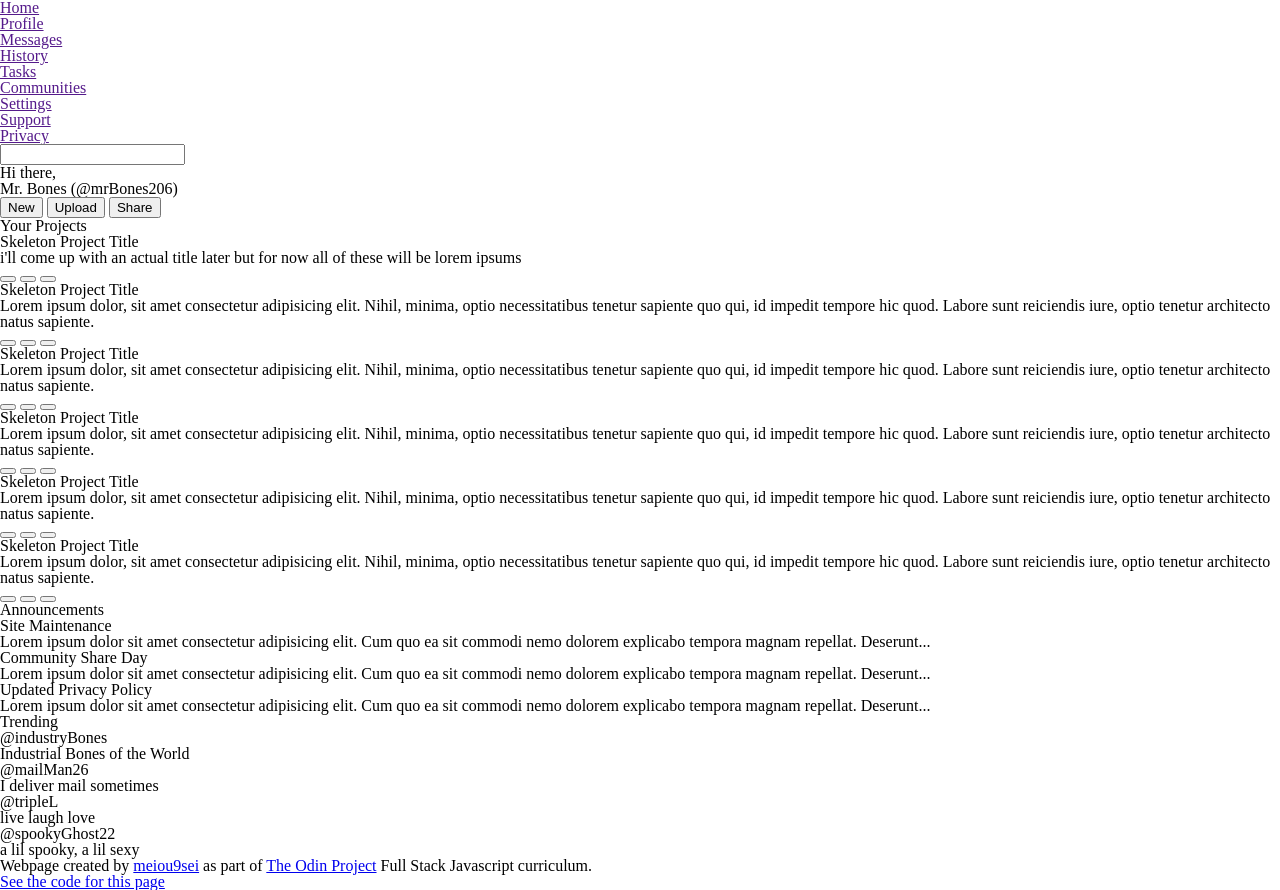
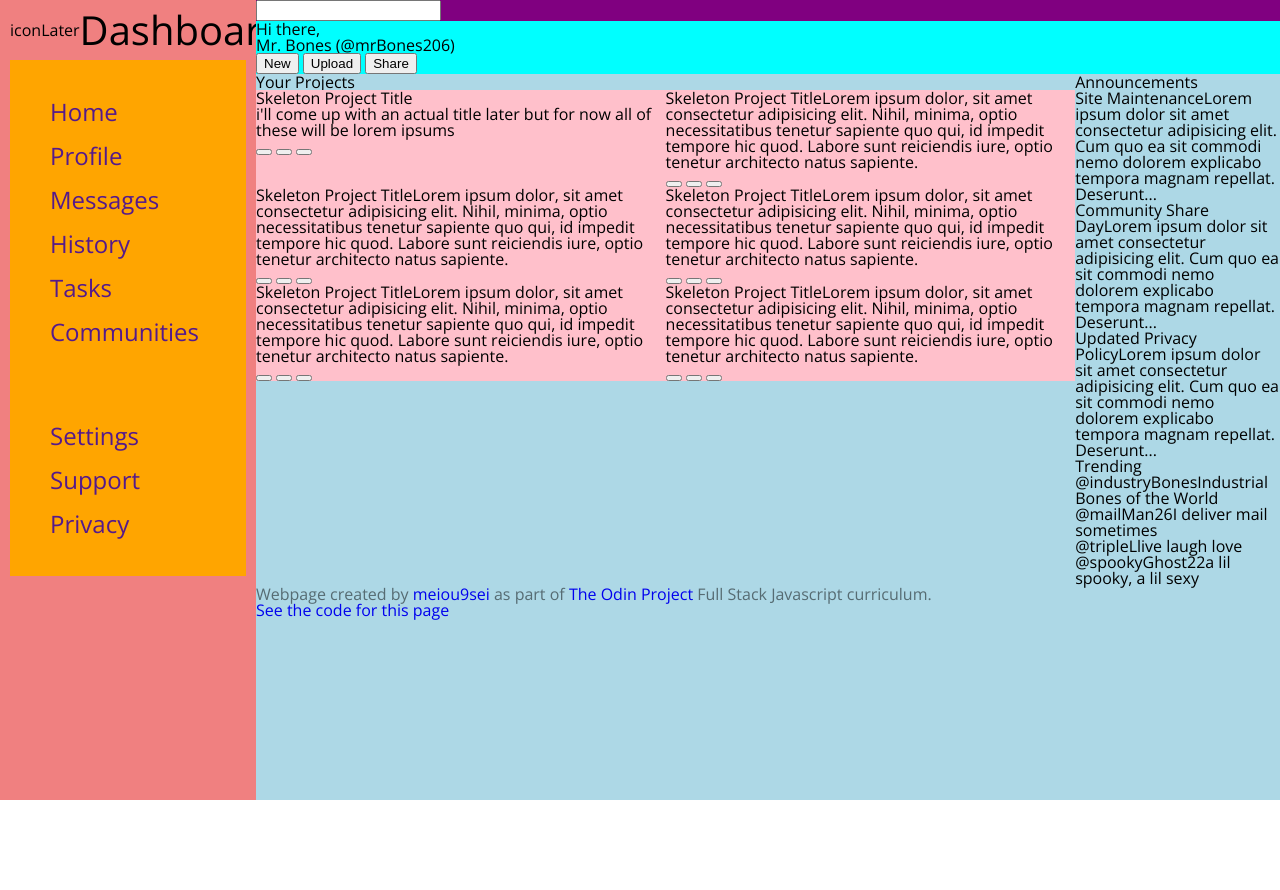
Before and after one commit to meiou9sei/TOP-css-grid, a plain HTML site: page index.html in a window 1280 px wide. After the commit the page ends 800 px from the top, so only its background shows below. Drawn offline with nearby package versions, Linux system fonts and the light colour scheme.

Commit message:
basic container css, some font css

```diff
--- a/index.html
+++ b/index.html
@@ -6,10 +6,20 @@
     <meta name="viewport" content="width=device-width, initial-scale=1.0">
     <title>Admin Dashboard</title>
     <link rel="stylesheet" href="styles.css">
+    <link rel="preconnect" href="https://fonts.googleapis.com">
+    <link rel="preconnect" href="https://fonts.gstatic.com" crossorigin>
+    <link href="https://fonts.googleapis.com/css2?family=Open+Sans:ital,wght@0,300;0,400;0,800;1,300;1,400;1,800&display=swap" rel="stylesheet">
 </head>
 <body>
 
-    <div class="left-20">
+    <div class="ultimate-container">
+        <div class="left-nav">
+
+            <div class="logo-container">
+                <div class="logo">iconLater</div>
+                <h1 class="logo">Dashboard</h1>
+            </div>
+
             <nav>
                 <ul class="user-menu">
                     <div class="menu-option">
@@ -31,7 +41,6 @@
                         <li><a href="">Communities</a></li>
                     </div>
                 </ul>
-
                 <ul class="tech-menu">
                     <div class="menu-option">
                         <li><a href="">Settings</a></li>
@@ -46,7 +55,7 @@
             </nav>
         </div>
 
-    <div class="right-80">
+        <div class="right-main">
             <header>
                 <div class="header-container">
                     <div class="search-icon"></div>
@@ -56,7 +65,6 @@
                     <div class="username"></div>
                 </div>
             </header>
-
             <main>
                 <section class="main-top">
                     <div class="main-top-left">
@@ -72,37 +80,13 @@
                     </div>
                 </section>
 
+                <div class="main-mid">
                     <section class="main-section-set">
-                <h1 class="section-title">Your Projects</h1>
-
+                        <h2 class="section-title">Your Projects</h2>
                         <div class="projects-grid">
-
                             <article class="project-card">
-                        <h2 class="project-card-title">Skeleton Project Title</h2>
+                                <h3 class="project-card-title">Skeleton Project Title</h3
                                 <p class="">i'll come up with an actual title later but for now all of these will be lorem ipsums</p>
-
-                        <div class="project-actions">
-                            <button class="action-icon save"></button>
-                            <button class="action-icon trash"></button>
-                            <button class="action-icon share"></button>
-                        </div>
-                    </article>
-
-                    <article class="project-card">
-                        <h2 class="project-card-title">Skeleton Project Title</h2>
-                        <p class="">Lorem ipsum dolor, sit amet consectetur adipisicing elit. Nihil, minima, optio necessitatibus tenetur sapiente quo qui, id impedit tempore hic quod. Labore sunt reiciendis iure, optio tenetur architecto natus sapiente.</p>
-
-                        <div class="project-actions">
-                            <button class="action-icon save"></button>
-                            <button class="action-icon trash"></button>
-                            <button class="action-icon share"></button>
-                        </div>
-                    </article>
-
-                    <article class="project-card">
-                        <h2 class="project-card-title">Skeleton Project Title</h2>
-                        <p class="">Lorem ipsum dolor, sit amet consectetur adipisicing elit. Nihil, minima, optio necessitatibus tenetur sapiente quo qui, id impedit tempore hic quod. Labore sunt reiciendis iure, optio tenetur architecto natus sapiente.</p>
-
                                 <div class="project-actions">
                                     <button class="action-icon save"></button>
                                     <button class="action-icon trash"></button>
@@ -110,102 +94,104 @@
                                 </div>
                             </article>
                             <article class="project-card">
-                        <h2 class="project-card-title">Skeleton Project Title</h2>
+                                <h3class="project-card-title">Skeleton Project Title</h3
                                 <p class="">Lorem ipsum dolor, sit amet consectetur adipisicing elit. Nihil, minima, optio necessitatibus tenetur sapiente quo qui, id impedit tempore hic quod. Labore sunt reiciendis iure, optio tenetur architecto natus sapiente.</p>
-
                                 <div class="project-actions">
                                     <button class="action-icon save"></button>
                                     <button class="action-icon trash"></button>
                                     <button class="action-icon share"></button>
                                 </div>
                             </article>
-
                             <article class="project-card">
-                        <h2 class="project-card-title">Skeleton Project Title</h2>
+                                <h3class="project-card-title">Skeleton Project Title</h3
                                 <p class="">Lorem ipsum dolor, sit amet consectetur adipisicing elit. Nihil, minima, optio necessitatibus tenetur sapiente quo qui, id impedit tempore hic quod. Labore sunt reiciendis iure, optio tenetur architecto natus sapiente.</p>
-
                                 <div class="project-actions">
                                     <button class="action-icon save"></button>
                                     <button class="action-icon trash"></button>
                                     <button class="action-icon share"></button>
                                 </div>
                             </article>
-
                             <article class="project-card">
-                        <h2 class="project-card-title">Skeleton Project Title</h2>
+                                <h3class="project-card-title">Skeleton Project Title</h3
                                 <p class="">Lorem ipsum dolor, sit amet consectetur adipisicing elit. Nihil, minima, optio necessitatibus tenetur sapiente quo qui, id impedit tempore hic quod. Labore sunt reiciendis iure, optio tenetur architecto natus sapiente.</p>
-
                                 <div class="project-actions">
                                     <button class="action-icon save"></button>
                                     <button class="action-icon trash"></button>
                                     <button class="action-icon share"></button>
                                 </div>
                             </article>
-
+                            <article class="project-card">
+                                <h3class="project-card-title">Skeleton Project Title</h3
+                                <p class="">Lorem ipsum dolor, sit amet consectetur adipisicing elit. Nihil, minima, optio necessitatibus tenetur sapiente quo qui, id impedit tempore hic quod. Labore sunt reiciendis iure, optio tenetur architecto natus sapiente.</p>
+                                <div class="project-actions">
+                                    <button class="action-icon save"></button>
+                                    <button class="action-icon trash"></button>
+                                    <button class="action-icon share"></button>
+                                </div>
+                            </article>
+                            <article class="project-card">
+                                <h3class="project-card-title">Skeleton Project Title</h3
+                                <p class="">Lorem ipsum dolor, sit amet consectetur adipisicing elit. Nihil, minima, optio necessitatibus tenetur sapiente quo qui, id impedit tempore hic quod. Labore sunt reiciendis iure, optio tenetur architecto natus sapiente.</p>
+                                <div class="project-actions">
+                                    <button class="action-icon save"></button>
+                                    <button class="action-icon trash"></button>
+                                    <button class="action-icon share"></button>
+                                </div>
+                            </article>
                         </div>
                     </section>
-
                     <aside>
                         <section class="main-section-set">
-                    <h1 class="section-title">Announcements</h1>
-
+                            <h2 class="section-title">Announcements</h2>
                             <div class="announcements-container">
                                 <div class="announcement-card">
-                            <h2 class="announcement-title">Site Maintenance</h2>
+                                    <h3class="announcement-title">Site Maintenance</h3
                                     <p class="announcement-text">Lorem ipsum dolor sit amet consectetur adipisicing elit. Cum quo ea sit commodi nemo dolorem explicabo tempora magnam repellat. Deserunt...</p>
                                 </div>
-
                                 <div class="announcement-card">
-                            <h2 class="announcement-title">Community Share Day</h2>
+                                    <h3class="announcement-title">Community Share Day</h3
                                     <p class="announcement-text">Lorem ipsum dolor sit amet consectetur adipisicing elit. Cum quo ea sit commodi nemo dolorem explicabo tempora magnam repellat. Deserunt...</p>
                                 </div>
-
                                 <div class="announcement-card">
-                            <h2 class="announcement-title">Updated Privacy Policy</h2>
+                                    <h3class="announcement-title">Updated Privacy Policy</h3
                                     <p class="announcement-text">Lorem ipsum dolor sit amet consectetur adipisicing elit. Cum quo ea sit commodi nemo dolorem explicabo tempora magnam repellat. Deserunt...</p>
                                 </div>
                             </div>
                         </section>
-
                         <section class="main-section-set">
-                    <h1 class="section-title">Trending</h1>
-
+                            <h2 class="section-title">Trending</h2>
                             <div class="trending-container">
-
                                 <div class="profile-card">
                                     <div class="profile-picture"></div>
-                            <h2 class="trending-user-name">@industryBones</h2>
+                                    <h3class="trending-user-name">@industryBones</h3
                                     <p>Industrial Bones of the World</p>
                                 </div>
-
                                 <div class="profile-card">
                                     <div class="profile-picture"></div>
-                            <h2 class="trending-user-name">@mailMan26</h2>
+                                    <h3class="trending-user-name">@mailMan26</h3
                                     <p>I deliver mail sometimes</p>
                                 </div>
-
                                 <div class="profile-card">
                                     <div class="profile-picture"></div>
-                            <h2 class="trending-user-name">@tripleL</h2>
+                                    <h3class="trending-user-name">@tripleL</h3
                                     <p>live laugh love</p>
                                 </div>
-
                                 <div class="profile-card">
                                     <div class="profile-picture"></div>
-                            <h2 class="trending-user-name">@spookyGhost22</h2>
+                                    <h3class="trending-user-name">@spookyGhost22</h3
                                     <p>a lil spooky, a lil sexy</p>
                                 </div>
-
                             </div>
                         </section>
                     </aside>
+                </div>
             </main>
-
             <footer class="meiou9sei-footer">
                 <p class="footer-text">Webpage created by <a href="https://github.com/meiou9sei" class="links" target=_blank>meiou9sei</a> as part of <a href="https://theodinproject.com" class="links" target=_blank>The Odin Project</a> Full Stack Javascript curriculum.</p>
                 <p><small><a href=https://github.com/meiou9sei/TOP-css-grid class="links" target=_blank>See the code for this page</a></small></p>
             </footer>
         </div>
+    </div>
 
 </body>
 </html>
--- a/styles.css
+++ b/styles.css
@@ -50,3 +50,95 @@ table {
 /***************/
 /* CSS RESET ^ */
 /***************/
+
+/*********/
+/* Fonts */
+/*********/
+
+body {
+	font-family: 'Open Sans', sans-serif;
+}
+
+a {
+	text-decoration: none;
+}
+
+h1 {
+	font-size: 2.5rem;
+}
+
+nav {
+	font-size: 1.5rem;
+}
+
+footer {
+	color: rgba(0,0,0,0.5)
+}
+
+/**************/
+/* Containers */
+/**************/
+
+.ultimate-container {
+	background-color: yellow;
+
+	height: 100vh;
+	display: flex;
+}
+
+.left-nav {
+	background-color: lightcoral;
+
+	width: 20%;
+}
+
+.left-nav > * {
+	margin: 10px;
+}
+
+.logo-container {
+	display: flex;
+	align-items: center;
+}
+
+nav {
+	background-color: orange;
+
+
+}
+
+nav > ul {
+	padding: 20px;
+}
+
+nav > ul > * {
+	margin: 20px;
+}
+
+.right-main {
+	background-color: lightblue;
+
+	width: 80%;
+}
+
+.header-container {
+	background-color: purple;
+}
+
+.main-top {
+	background-color: aqua;
+}
+
+.main-mid {
+	display: grid;
+	grid-template-columns: 8fr 2fr;
+}
+
+.projects-grid {
+	display: grid;
+	grid-template-columns: repeat(auto-fill, minmax(350px, 1fr));
+}
+
+.project-card {
+	background-color: pink;
+}
```
Also changed, not shown: 1 other file. Lines whose indentation alone changed are shown as unchanged.
